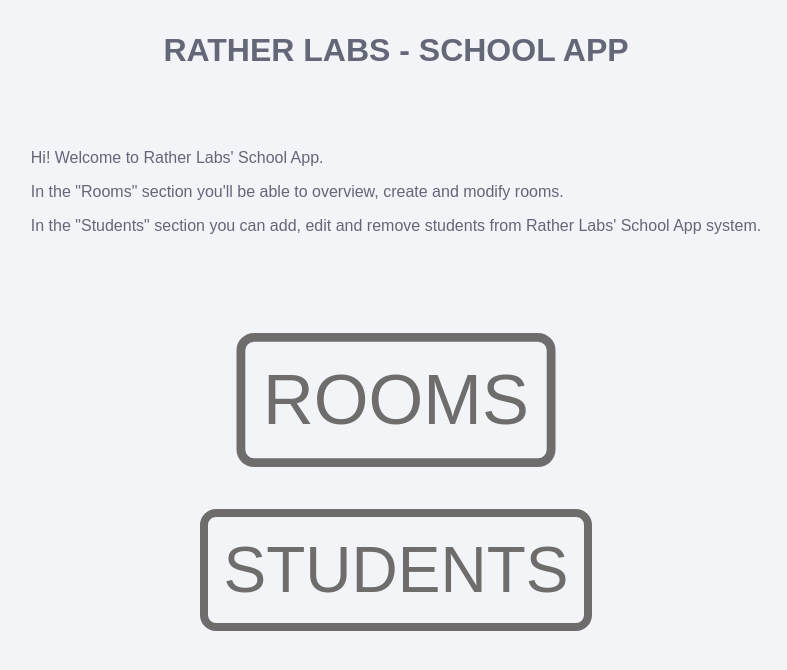
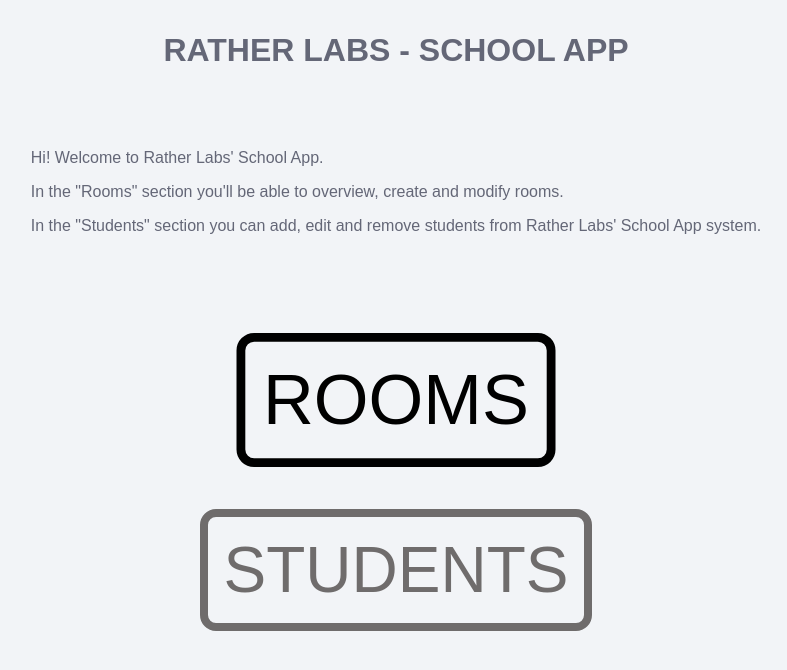
Before and after one commit to pablojacosta/school-app, a React (Vite) app: page / in a window 1280 px wide. In both pictures the pointer is over the link "ROOMS". Shown: the top 670 px of the page, without its empty margins (244-1031 px from the left). Built offline with nearby package versions, Linux system fonts and the light colour scheme; a web font is replaced by a local one.

Commit message:
style: :lipstick: Modified Links component's styles.

```diff
--- a/src/components/Home/components/Links/Links.module.scss
+++ b/src/components/Home/components/Links/Links.module.scss
@@ -17,6 +17,8 @@
 
     &:hover {
       transform: scale(1.1);
+      color: var(--color-black);
+      outline: 0.5rem solid var(--color-black);
     }
   }
 }
```
